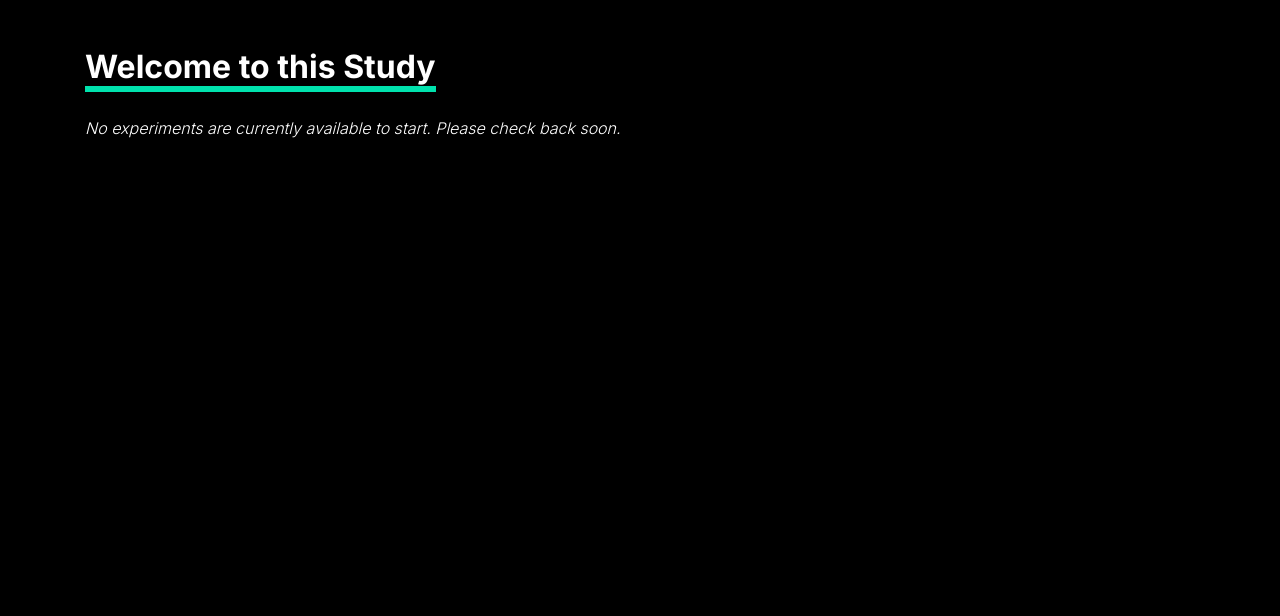
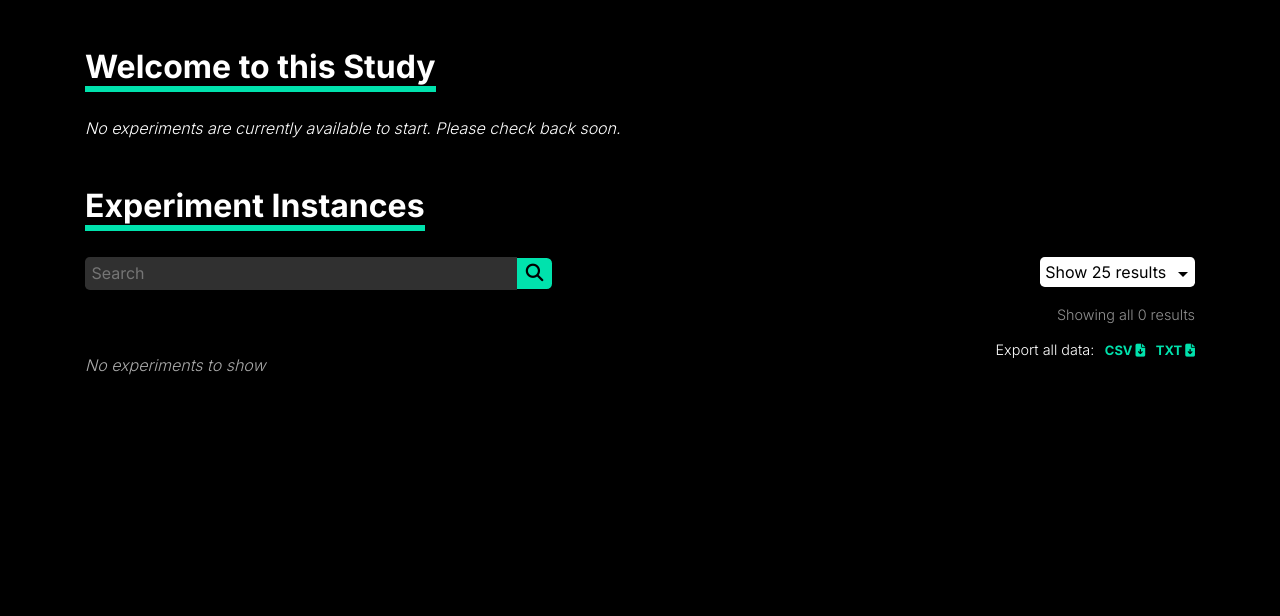
Before and after one commit to bear-rsg/human-ai-interaction, a Django app: page /experiments/ in a window 1280 px wide. Shown: the part 72-688 px from the top of the page. Run offline with Django 4.2, Linux system fonts and the light colour scheme; a user stored in the database is signed in; data comes from the database, SQL or seed files in the repository; data that the repository does not hold is empty; parts of the project's set-up code (start-up, migrations or seed data) failed here and were passed over.

Commit message:
expanded export options for whole exercises and txt files

```diff
--- a/django/core/static/css/custom.css
+++ b/django/core/static/css/custom.css
@@ -514,7 +514,7 @@ main section {
     margin: 1em 1em 3em 1em;
     background: #202020;
     border-radius: 0.8em;
-    padding: 1em 1em 5em 1em;
+    padding: 1.5em;
     display: inline-block;
     position: relative;
     user-select: none;
@@ -525,6 +525,7 @@ main section {
     font-size: 1.5em;
     margin-bottom: 0.5em;
     line-height: 1em;
+    text-align: center;
 }
 
 .experiments-index-instance-create-list-item-description {
@@ -544,21 +545,38 @@ main section {
 }
 
 .experiments-index-instance-create-list-item-start {
-    position: absolute;
-    bottom: 1em;
-    left: 5em;
-    width: calc(100% - 10em);
+    display: block;
+    width: fit-content;
     background: var(--color-primary);
     color: black;
     border: none;
-    padding: 0.8em;
+    margin: 2em auto 0;
+    padding: 0.8em 4em;
     font-weight: 500;
     font-size: 1.1em;
+}
+
+.experiments-index-instance-create-list-item-start:hover {
+    opacity: 0.9;
+}
+
+.experiments-index-instance-create-list-item-exportdata {
+    text-align: center;
+    margin-top: 2em;
+}
+
+.exportdatalinks a {
+    padding-left: 0.5em;
+    font-size: 0.9em;
 }
 
 .experiment-instances-table-nodata {
     color: #AAA;
     font-style: italic;
+}
+
+#experiments-index-instance-history {
+    margin-bottom: 10em;
 }
 
 #experiments-index-instance-history-header {
--- a/django/experiments/templates/experiments/index.html
+++ b/django/experiments/templates/experiments/index.html
@@ -21,13 +21,22 @@
         <!-- Experiments list -->
         <ul id="experiments-index-instance-create-list">
             {% for experiment in experiments_all %}
+                {% ifchanged experiment.is_published %}
+                    {% if user.is_admin %}
+                        <h3>{% if experiment.is_published %}Active{% else %}Inactive{% endif %} Experiments</h3>
+                    {% endif %}
+                {% endifchanged %}
+
                 <li class="experiments-index-instance-create-list-item">
                     <div class="experiments-index-instance-create-list-item-title">
                         {{ experiment.name }}
                     </div>
+                    {% if experiment.description %}
                         <div class="experiments-index-instance-create-list-item-description">
                             {{ experiment.description }}
                         </div>
+                    {% endif %}
+                    {% if experiment.instructions %}
                         <div class="experiments-index-instance-create-list-item-instructions">
                             <div class="experiments-index-instance-create-list-item-instructions-title">
                                 Instructions:
@@ -36,14 +45,22 @@
                                 {{ experiment.instructions | safe }}
                             </div>
                         </div>
+                    {% endif %}
                     {% if not experiment_instances_warning_toomanyactive_allusers and not experiment_instances_warning_toomanyactive_currentuser %}
-                        <form action="{% url 'experiments:experimentinstance-createorjoin' %}" method="post">
+                        <form class="experiments-index-instance-create-list-item-form" action="{% url 'experiments:experimentinstance-createorjoin' %}" method="post">
                             {% csrf_token %}
                             <input type="hidden" name="experiment_id" value="{{ experiment.id }}">
                             <button class="experiments-index-instance-create-list-item-start" type="submit">
                                 <i class="fa-solid fa-play"></i> Consent and Start Experiment
                             </button>
                         </form>
+                    {% endif %}
+                    {% if user.is_admin %}
+                        <div class="experiments-index-instance-create-list-item-exportdata exportdatalinks">
+                            Export experiment data:
+                            <a href="{% url 'experiments:experimentinstance-exportdata' %}?format=csv&experiment_id={{ experiment.id }}">CSV <i class="fa-solid fa-file-arrow-down"></i></a>
+                            <a href="{% url 'experiments:experimentinstance-exportdata' %}?format=txt&experiment_id={{ experiment.id }}">TXT <i class="fa-solid fa-file-arrow-down"></i></a>
+                        </div>
                     {% endif %}
                 </li>
             {% empty %}
@@ -59,11 +76,12 @@
         </div>
     {% endif %}
 
-    {% if experiment_instances_history %}
+    {% if experiment_instances_history or user.is_admin %}
         <div id="experiments-index-instance-history">
-            <h2>Experiments</h2>
+            <h2>Experiment Instances</h2>
             {% if user.is_admin %}
                 <div id="experiments-index-instance-history-header">
+                    <form>
                         <!-- Search -->
                         <div id="experiments-index-instance-history-header-search">
                             <input type="text" name="search" placeholder="Search" title="search"><!--
@@ -84,8 +102,10 @@
                             Showing all {{ experiment_instances_history_count }} results
                         {% endif %}
                     </div>
-                    <div id="experiments-index-instance-history-header-exportdata">
-                        <a href="{% url 'experiments:experimentinstance-exportdata' %}">Export All Data <i class="fa-solid fa-file-arrow-down"></i></a>
+                    <div id="experiments-index-instance-history-header-exportdata" class="exportdatalinks">
+                        Export all data:
+                        <a href="{% url 'experiments:experimentinstance-exportdata' %}?format=csv">CSV <i class="fa-solid fa-file-arrow-down"></i></a>
+                        <a href="{% url 'experiments:experimentinstance-exportdata' %}?format=txt">TXT <i class="fa-solid fa-file-arrow-down"></i></a>
                     </div>
                 </div>
             {% endif %}
@@ -112,7 +132,7 @@ $(document).ready(function(){
     });
 
     // Disable form button once form has been submitted, to prevent multiple clicks
-    $('form').on('submit', function(){
+    $('form.experiments-index-instance-create-list-item-form').on('submit', function(){
         const submitBtn = $(this).find(':submit');
         submitBtn.prop('disabled', true);
         submitBtn.text('Starting experiment, please wait...');
--- a/django/experiments/templates/experiments/snippets/experiment-instances-table.html
+++ b/django/experiments/templates/experiments/snippets/experiment-instances-table.html
@@ -23,7 +23,12 @@
                     {% if user.is_admin %}<td>{{ experiment_instance.originator }}</td>{% endif %}
                     {% if user.is_admin %}<td>{{ experiment_instance.responder_name }}</td>{% endif %}
                     <td>{{ experiment_instance.is_active_html | safe }}</td>
-                    {% if user.is_admin %}<td><a href="{% url 'experiments:experimentinstance-exportdata' %}?experiment_instance_id={{ experiment_instance.id }}">Export <i class="fa-solid fa-file-arrow-down"></i></a></td>{% endif %}
+                    {% if user.is_admin %}
+                        <td class="exportdatalinks">
+                            <a href="{% url 'experiments:experimentinstance-exportdata' %}?format=csv&experiment_instance_id={{ experiment_instance.id }}">CSV <i class="fa-solid fa-file-arrow-down"></i></a>
+                            <a href="{% url 'experiments:experimentinstance-exportdata' %}?format=txt&experiment_instance_id={{ experiment_instance.id }}">TXT <i class="fa-solid fa-file-arrow-down"></i></a>
+                        </td>
+                    {% endif %}
                     <td><a href="{% url 'experiments:experimentinstance-detail' pk=experiment_instance.id %}">View <i class="fa-solid fa-square-arrow-up-right"></i></a></td>
                 </tr>
             {% endfor %}
--- a/django/experiments/views.py
+++ b/django/experiments/views.py
@@ -217,10 +217,12 @@ def experiment_index(request):
             Q(originator__first_name__icontains=search) |
             Q(originator__last_name__icontains=search) |
             Q(originator__email__icontains=search) |
+            Q(originator__username__icontains=search) |
 
             Q(responder__first_name__icontains=search) |
             Q(responder__last_name__icontains=search) |
-            Q(responder__email__icontains=search)
+            Q(responder__email__icontains=search) |
+            Q(responder__username__icontains=search)
         )
     experiment_instances_history = experiment_instances_history.distinct()  # avoids duplicates
 
@@ -240,7 +242,7 @@ def experiment_index(request):
 
     # Add data to context and return it with the template
     context.update({
-        'experiments_all': experiments_all.distinct(),
+        'experiments_all': experiments_all.order_by('-is_published', 'name').distinct(),
         'experiment_instances_warning_toomanyactive_allusers': settings.EXPERIMENT_INSTANCES_ACTIVE_MAX < len(experiment_instances_active_all),
         'experiment_instances_warning_toomanyactive_currentuser': len(experiment_instances_active_currentuser),
         'experiment_instances_history': experiment_instances_history,
@@ -275,15 +277,18 @@ def experiment_instance_create_or_join(request):
     # The experiment_instance will be either the joined or newly created ExperimentInstance object
     create_experiment_instance = True
 
+    # If user already has an active experiment redirect to index
+    experiment_instances_active_all = get_experiment_instances_active_all(get_experiment_instances_all())
+    experiment_instances_active_currentuser = get_experiment_instances_active_currentuser(experiment_instances_active_all, request.user)
+    if len(experiment_instances_active_currentuser):
+        return redirect(reverse('experiments:index'))
+
     # If there are existing active experiments, consider joining one
-    experiment_instances_active_all = get_experiment_instances_active_all(get_experiment_instances_all())
     if not experiment.is_responder_type_ai and experiment_instances_active_all:
 
         # Checks for warnings (e.g. too many active ExperimentInstance objects) and redirect to index if any warning found
-        experiment_instances_active_currentuser = get_experiment_instances_active_currentuser(experiment_instances_active_all, request.user)
         experiment_instances_warning_toomanyactive_allusers = settings.EXPERIMENT_INSTANCES_ACTIVE_MAX < len(experiment_instances_active_all)
-        experiment_instances_warning_toomanyactive_currentuser = len(experiment_instances_active_currentuser)
-        if experiment_instances_warning_toomanyactive_allusers or experiment_instances_warning_toomanyactive_currentuser:
+        if experiment_instances_warning_toomanyactive_allusers or len(experiment_instances_active_currentuser):
             return redirect(reverse('experiments:index'))
 
         # If there are any existing ExperimentInstance objects without a Responder
@@ -483,28 +488,71 @@ def experiment_instance_exportdata(request):
     into a CSV file, which is then returned to be downloaded by the user
     """
 
-    # Define the content (column titles and data) to write to file
-    column_titles = [["Experiment Instance", "Message", "Sender", "Sent time", "Text"]]
+    format = request.GET.get('format', 'csv')
+    experiment_id = request.GET.get('experiment_id', None)
     experiment_instance_id = request.GET.get('experiment_instance_id', None)
-    data = models.ExperimentInstanceMessage.objects.all().select_related('experiment_instance', 'sender')
-    # If experiment instance id provided, only include data for this ExperimentInstance object
-    if experiment_instance_id:
-        data = data.filter(experiment_instance_id=experiment_instance_id)
-    if request.user.is_participant:
-        data = data.filter(Q(experiment_instance__originator=request.user) | Q(experiment_instance__responder=request.user))
-    data = [[d.experiment_instance_id, d.id, d.sender_position, d.datetime_created_clean, d.text.strip()] for d in data]
 
-    # Create an in-memory text buffer (StringIO for CSV writer)
-    csv_buffer = io.StringIO()
-    # Create a CSV writer object
-    csv_writer = csv.writer(csv_buffer)
-    # Write data to the CSV buffer
-    csv_writer.writerows(column_titles + data)
-    csv_file_content = csv_buffer.getvalue()
-    csv_buffer.close()
+    # CSV
+    if format == 'csv':
+        # Build data
+        data = models.ExperimentInstanceMessage.objects.all().select_related('experiment_instance', 'sender')
+        if experiment_id:
+            data = data.filter(experiment_instance__experiment_id=experiment_id)
+        if experiment_instance_id:
+            data = data.filter(experiment_instance_id=experiment_instance_id)
+        if request.user.is_participant:
+            data = data.filter(Q(experiment_instance__originator=request.user) | Q(experiment_instance__responder=request.user))
+        data = [[d.experiment_instance_id, d.id, d.sender_position, d.datetime_created_clean, d.text.strip()] for d in data]
 
-    # Create and return the file as response
-    response = HttpResponse(csv_file_content, content_type='text/csv')
+        # Define the content (column titles and data) to write to file
+        column_titles = [["Experiment Instance", "Message", "Sender", "Sent time", "Text"]]
+        # Create an in-memory text buffer (StringIO for CSV writer)
+        csv_buffer = io.StringIO()
+        # Create a CSV writer object
+        csv_writer = csv.writer(csv_buffer)
+        # Write data to the CSV buffer
+        csv_writer.writerows(column_titles + data)
+        csv_file_content = csv_buffer.getvalue()
+        csv_buffer.close()
+        # Create response
+        response = HttpResponse(csv_file_content, content_type='text/csv')
+
+    # TXT
+    elif format == 'txt':
+        experiment_instances = models.ExperimentInstance.objects.all().select_related(
+            'experiment',
+            'originator',
+            'responder'
+        ).prefetch_related(
+            'experimentinstancemessages'
+        )
+        if experiment_instance_id:
+            experiment_instances = experiment_instances.filter(id=experiment_instance_id)
+        elif experiment_id:
+            experiment_instances = experiment_instances.filter(experiment_id=experiment_id)
+
+        # Build data
+        ei_str = ''
+        data = []
+        for ei in experiment_instances:
+            responder = ei.responder.id if ei.responder and not ei.is_responder_ai else 'AI'
+            ei_str = f"""Experiment ID: {ei.experiment_id}
+Experiment Name: {ei.experiment}
+Experiment Instance ID: {ei.id}
+Originator: {ei.originator.id}
+Responder: {responder}
+Date: {ei.date_created_clean}
+Messages:"""
+            for msg in ei.experimentinstancemessages.all():
+                sender = 'originator' if msg.is_sender_originator else 'responder'
+                ei_str += f"\n[{sender} | {msg.time_created_clean}] {msg.text}"
+
+            data.append(ei_str)
+
+        # Create response
+        response = HttpResponse("\n\n----------\n\n".join(data), content_type="text/plain")
+
+    # Return the data file
     timestamp = datetime.now().strftime("%Y%m%d_%H%M%S")
-    response['Content-Disposition'] = f'attachment; filename="exported_list_data_{timestamp}.csv"'
+    response['Content-Disposition'] = f'attachment; filename="hai_{timestamp}.{format}"'
     return response
```
Also changed, not shown: django/experiments/models.py (+22 -5 lines). Lines whose indentation alone changed are shown as unchanged.
